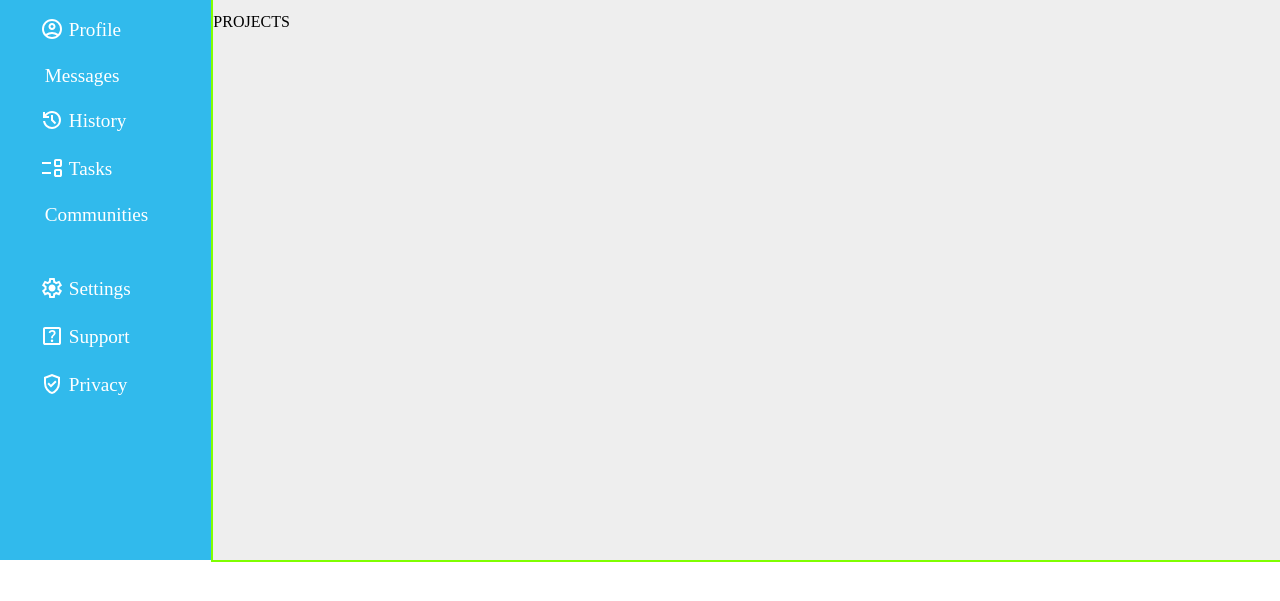
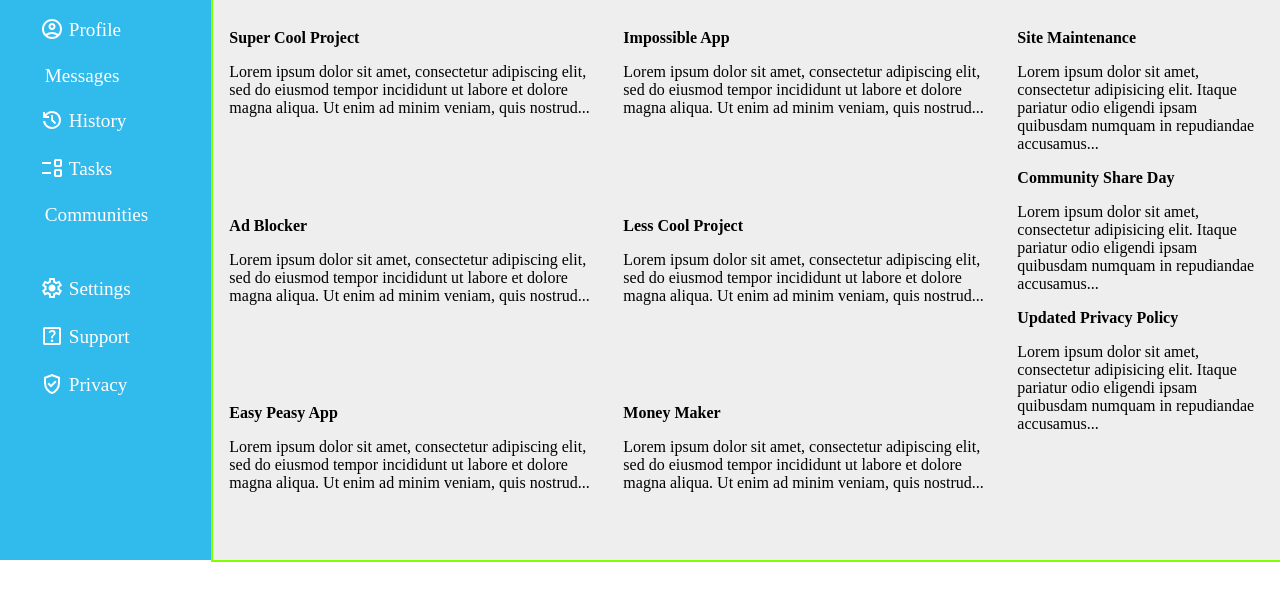
Before and after one commit to Julian-Bazo/odin-admin-dashboard, a plain HTML site: page index.html in a window 1280 px wide. Shown: the part 131-732 px from the top of the page. Drawn offline with Linux system fonts and the light colour scheme.

Commit message:
Initial setup of main cards + right sidebar
Adds two grids for main site layout. The first separating the cards from the right sidebar. The second creating a 2x3 layout.

```diff
--- a/index.html
+++ b/index.html
@@ -55,7 +55,59 @@
                 </div>
 
             </div>
-            <div class="projects-section">PROJECTS</div>
+            <div class="projects-section">
+                <div class="projects-left">
+                        <div class="card">
+                            <p class="title bold">Super Cool Project</p>
+                            <p>Lorem ipsum dolor sit amet, consectetur adipiscing elit, sed do eiusmod tempor incididunt ut labore et dolore magna aliqua. Ut enim ad minim veniam, quis nostrud...</p>
+                        </div>
+                        <div class="card">
+                            <p class="title bold">Impossible App</p>
+                            <p>Lorem ipsum dolor sit amet, consectetur adipiscing elit, sed do eiusmod tempor incididunt ut labore et dolore magna aliqua. Ut enim ad minim veniam, quis nostrud...</p>
+                        </div>
+                        <div class="card">
+                            <p class="title bold">Ad Blocker</p>
+                            <p>Lorem ipsum dolor sit amet, consectetur adipiscing elit, sed do eiusmod tempor incididunt ut labore et dolore magna aliqua. Ut enim ad minim veniam, quis nostrud...</p>
+                        </div>
+                        <div class="card">
+                            <p class="title bold">Less Cool Project</p>
+                            <p>Lorem ipsum dolor sit amet, consectetur adipiscing elit, sed do eiusmod tempor incididunt ut labore et dolore magna aliqua. Ut enim ad minim veniam, quis nostrud...</p>
+                        </div>
+                        <div class="card">
+                            <p class="title bold">Easy Peasy App</p>
+                            <p>Lorem ipsum dolor sit amet, consectetur adipiscing elit, sed do eiusmod tempor incididunt ut labore et dolore magna aliqua. Ut enim ad minim veniam, quis nostrud...</p>
+                        </div>
+                        <div class="card">
+                            <p class="title bold">Money Maker</p>
+                            <p>Lorem ipsum dolor sit amet, consectetur adipiscing elit, sed do eiusmod tempor incididunt ut labore et dolore magna aliqua. Ut enim ad minim veniam, quis nostrud...</p>
+                        </div>
+                </div>
+
+                <div class="projects-right">
+                   <div class="announcements">
+                    <div class="a-1">
+                        <p class="bold">Site Maintenance</p>
+                        <p>Lorem ipsum dolor sit amet, consectetur adipisicing elit. Itaque pariatur odio eligendi ipsam quibusdam numquam in repudiandae accusamus...</p>
+                    </div>
+
+                    <div class="a-2">
+                        <p class="bold">Community Share Day</p>
+                        <p>Lorem ipsum dolor sit amet, consectetur adipisicing elit. Itaque pariatur odio eligendi ipsam quibusdam numquam in repudiandae accusamus...</p>
+                    </div>
+
+                    <div class="a-3">
+                        <p class="bold">Updated Privacy Policy</p>
+                        <p>Lorem ipsum dolor sit amet, consectetur adipisicing elit. Itaque pariatur odio eligendi ipsam quibusdam numquam in repudiandae accusamus...</p>
+                    </div>
+
+                   </div>
+
+                   <div class="trending">
+
+                   </div>
+                </div>
+
+            </div>
         </div>
 
     </div>
--- a/styles.css
+++ b/styles.css
@@ -180,3 +180,24 @@ ul {
     position: absolute;
     top: 1.7rem;
 }
+
+.bold {
+    font-weight: 700;
+}
+
+.projects-section {
+    display: grid;
+    grid-template: 1fr / 3fr 1fr;
+    column-gap: 1rem;
+}
+
+.projects-left {
+    display: grid;
+    padding-left: 1rem;
+    grid-template: repeat(3, 1fr) / repeat(2, 1fr);
+    gap: 1rem;
+}
+
+.projects-right {
+    padding-right: 1rem;
+}
```
